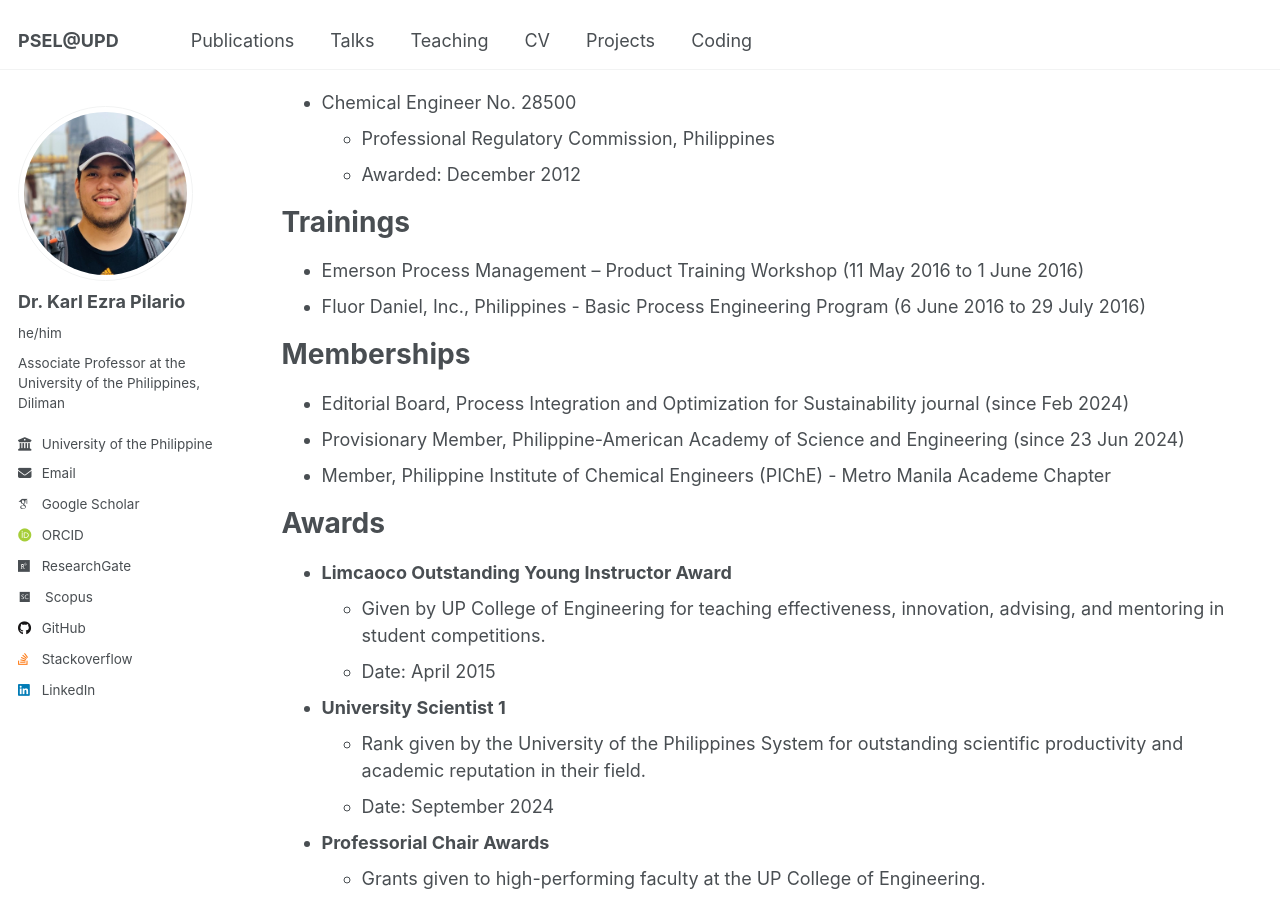
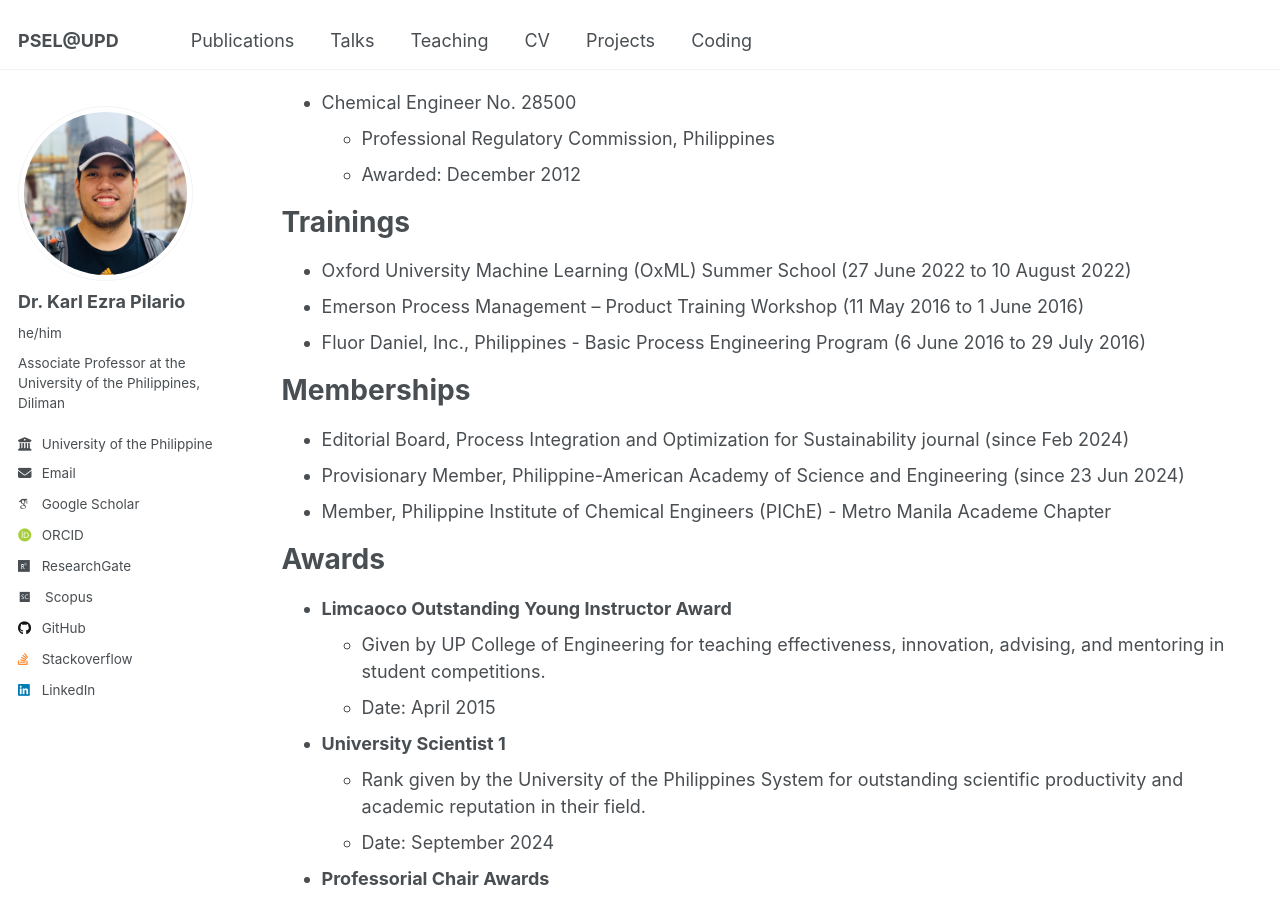
Before and after one commit to kspilario/kspilario.github.io, a Jekyll site: the page built from _pages/cv.md, in a window 1280 px wide and 900 px high, scrolled down 629 px. Built offline with Jekyll 4.4.1, drawn with Linux system fonts in a browser that asks for light colours; some web fonts are replaced.

Commit message:
Update cv.md

```diff
--- a/_pages/cv.md
+++ b/_pages/cv.md
@@ -35,6 +35,7 @@ Licenses
 
 Trainings
 ======
+* Oxford University Machine Learning (OxML) Summer School (27 June 2022 to 10 August 2022)
 * Emerson Process Management – Product Training Workshop (11 May 2016 to 1 June 2016)
 * Fluor Daniel, Inc., Philippines - Basic Process Engineering Program (6 June 2016 to 29 July 2016)
 
```
